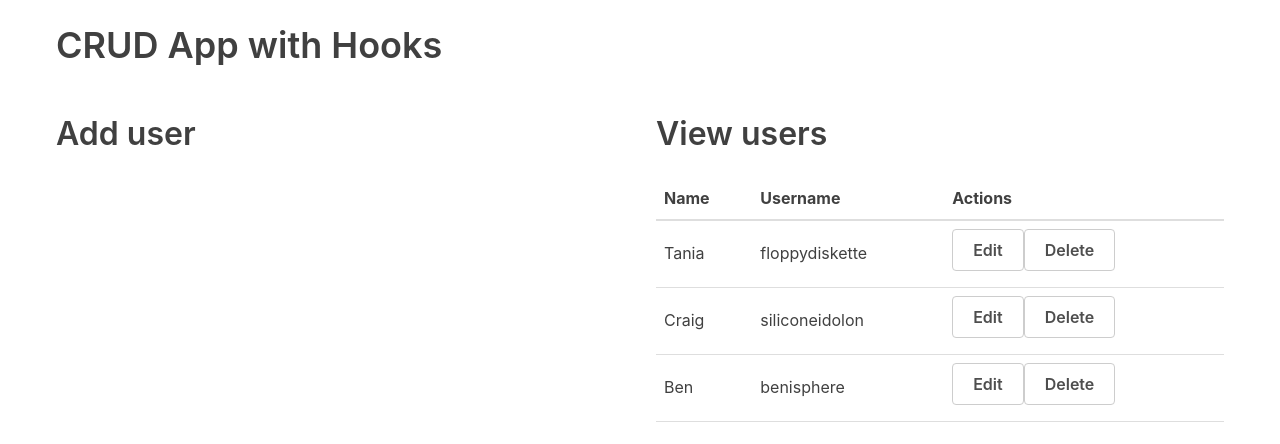
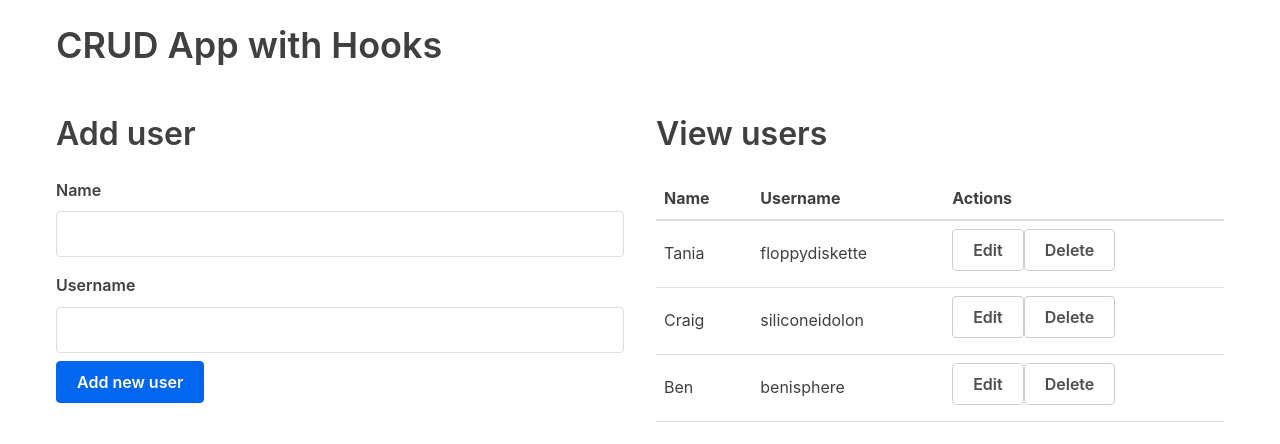
Before and after one commit to garettarrowood/react-hooks, a React (Create React App) app: page / in a window 1280 px wide. Shown: the top 444 px of the page. Built offline with nearby package versions, Linux system fonts and the light colour scheme.

Commit message:
Add ability to add user

```diff
--- a/src/App.js
+++ b/src/App.js
@@ -1,5 +1,6 @@
 import React, { useState } from 'react'
 import UserTable from './tables/UserTable'
+import AddUserForm from './forms/AddUserForm'
 
 const App = () => {
   const usersData = [
@@ -10,12 +11,18 @@ const App = () => {
 
   const [users, setUsers] = useState(usersData)
 
+  const addUser = user => {
+    user.id = users.length + 1
+    setUsers([...users, user])
+  }
+
   return (
     <div className="container">
       <h1>CRUD App with Hooks</h1>
       <div className="flex-row">
         <div className="flex-large">
           <h2>Add user</h2>
+          <AddUserForm addUser={addUser} />
         </div>
         <div className="flex-large">
           <h2>View users</h2>
--- /dev/null
+++ b/src/forms/AddUserForm.js
@@ -0,0 +1,32 @@
+import React, { useState } from 'react'
+
+const AddUserForm = props => {
+  const initialFormState = { id: null, name: '', username: '' }
+  const [user, setUser] = useState(initialFormState)
+
+  const handleInputChange = event => {
+    const { name, value } = event.target
+
+    setUser({ ...user, [name]: value })
+  }
+
+  return (
+    <form
+      onSubmit={event => {
+        event.preventDefault()
+        if (!user.name || !user.username) return
+
+        props.addUser(user)
+        setUser(initialFormState)
+      }}
+    >
+      <label>Name</label>
+      <input type="text" name="name" value={user.name} onChange={handleInputChange} />
+      <label>Username</label>
+      <input type="text" name="username" value={user.username} onChange={handleInputChange} />
+      <button>Add new user</button>
+    </form>
+  )
+}
+
+export default AddUserForm
```
